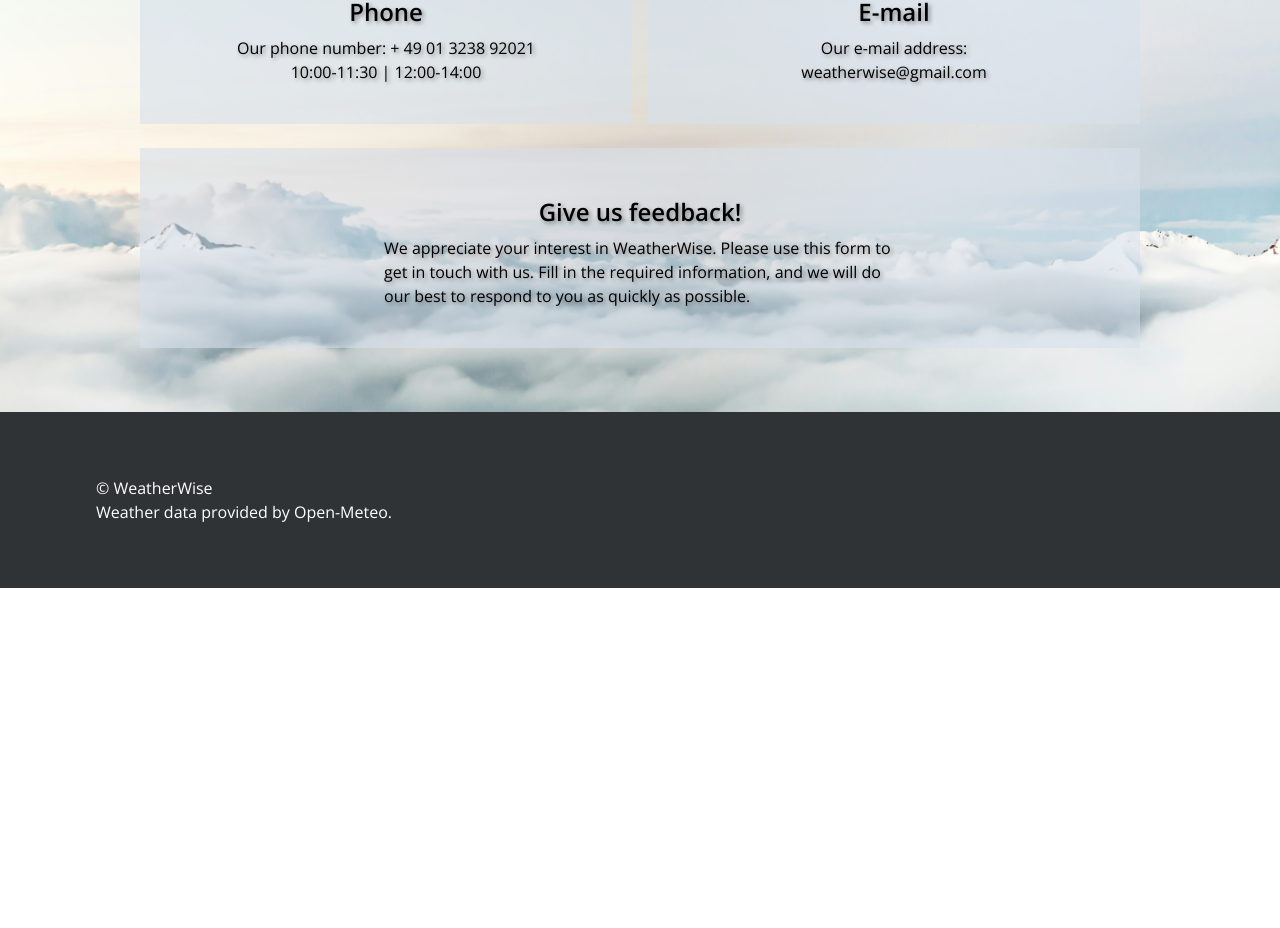
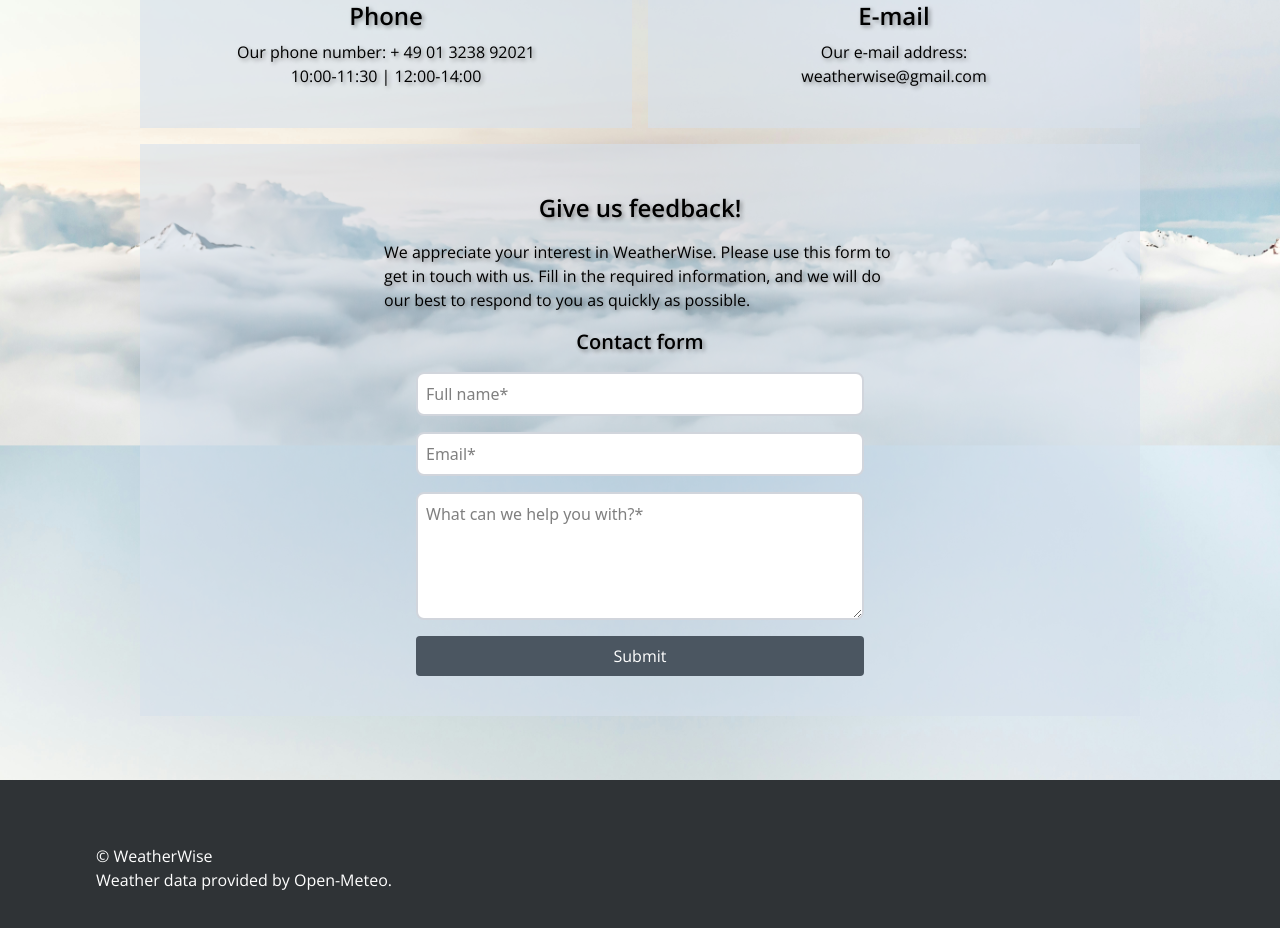
Before and after one commit to TheRegzi/weather-wise, a Next.js app: page /contact in a window 1280 px wide. Shown: the part 408-1336 px from the top of the page. Before the commit the page ends 996 px from the top, so only its background shows below. Built offline with nearby package versions, Linux system fonts and the light colour scheme.

Commit message:
feat: adding contact form and new color

```diff
--- a/src/app/contact/page.tsx
+++ b/src/app/contact/page.tsx
@@ -4,7 +4,7 @@
 export default function Contact() {
   return (
     <main className="w-[1000px] flex flex-col mx-auto justify-center my-16">
-      <h1 className="font-inter font-semibold text-3xl text-shadow">Contact us</h1>
+      <h1 className="font-inter font-semibold text-4xl text-shadow">Contact us</h1>
       <div className="flex flex-row gap-4 text-center color-black">
         <div className="bg-background-secondary p-10 mt-6 justify-center flex-1">
           <FontAwesomeIcon className="text-7xl mt-5 mb-2" icon={faMobileScreenButton} />
@@ -19,8 +19,8 @@
           <p className="font-display text-shadow text-md">weatherwise@gmail.com</p>
         </div>
       </div>
-      <div className="bg-background-secondary justify-center w-full p-10 mt-6 flex-1">
-        <h2 className="font-display text-shadow font-semibold text-2xl my-2 text-center">
+      <div className="bg-background-secondary justify-center w-full p-10 mt-4 flex-1">
+        <h2 className="font-display text-shadow font-semibold text-2xl mt-2 mb-4 text-center">
           Give us feedback!
         </h2>
         <p className="font-display text-shadow text-md w-lg justify-center mx-auto">
@@ -28,6 +28,34 @@
           Fill in the required information, and we will do our best to respond to you as quickly as
           possible.
         </p>
+        <h3 className="font-display text-shadow font-semibold text-xl my-4 text-center">
+          Contact form
+        </h3>
+        <form className="flex flex-col gap-4 w-full max-w-md mx-auto">
+          <input
+            type="text"
+            placeholder="Full name*"
+            className="p-2 border-2 border-gray-300 rounded-lg bg-white"
+            required
+          />
+          <input
+            type="email"
+            placeholder="Email*"
+            className="p-2 border-2 border-gray-300 rounded-lg bg-white"
+            required
+          />
+          <textarea
+            placeholder="What can we help you with?*"
+            className="p-2 border-2 border-gray-300 rounded-lg bg-white h-32"
+            required
+          ></textarea>
+          <button
+            type="submit"
+            className="bg-submit font-display text-white p-2 rounded hover:bg-blue-600 transition-colors"
+          >
+            Submit
+          </button>
+        </form>
       </div>
     </main>
   );
--- a/styles/globals.css
+++ b/styles/globals.css
@@ -8,6 +8,7 @@
   --color-footer: #2f3336;
   --color-search: #4f4f4f;
   --color-searchbar: #effaff;
+  --color-submit: #4b5661;
   --color-background-secondary: rgba(215, 226, 237, 0.6);
   --text-shadow: 2px 2px 4px rgba(0, 0, 0, 0.4);
 }
```
